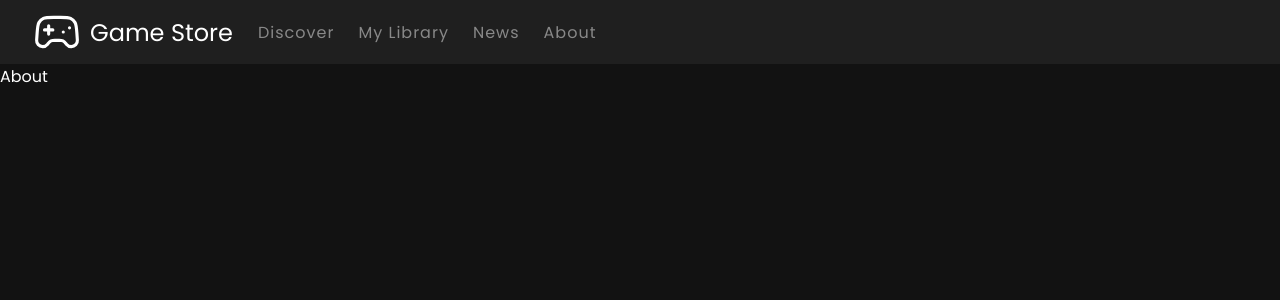
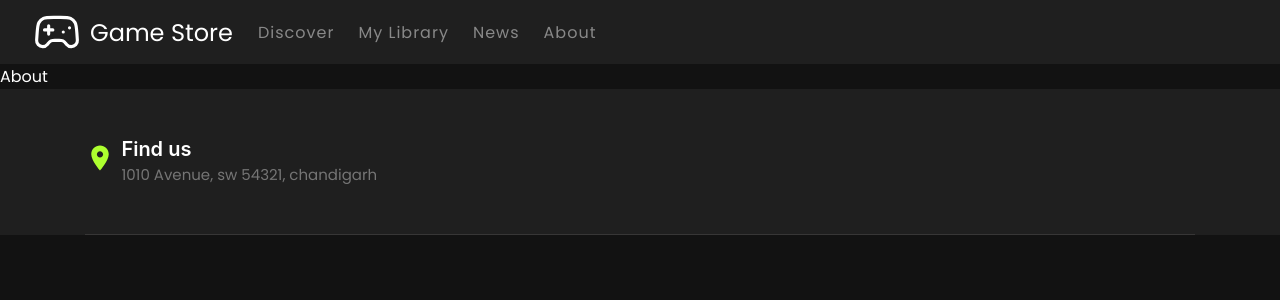
Before and after one commit to spiritnova/Game-Store-Launcher, a Next.js app: page /about in a window 1280 px wide. Shown: the top 300 px of the page. Built offline with nearby package versions, Linux system fonts and the light colour scheme.

Commit message:
Fixed the slider responsivness on mobile

```diff
--- /dev/null
+++ b/app/Components/Footer.jsx
@@ -0,0 +1,26 @@
+import styles from './Footer.module.css'
+import Location from '@mui/icons-material/LocationOn';
+
+export default function Footer() {
+  return (
+    <div className={styles.footer}>
+        <div className={styles.upper}>
+            <div className={styles.contacts}>
+                <div className={styles.contactrow}>
+                    <div className={styles.contact}>
+                        <div className={styles.icon}><Location/></div>
+                        <div className={styles.info}>
+                            <h4>Find us</h4>
+                            <p>1010 Avenue, sw 54321, chandigarh</p>
+                        </div>
+                    </div>
+                    <div className={styles.contact}></div>
+                    <div className={styles.contact}></div>
+                </div>
+            </div>
+
+
+        </div>
+    </div>
+  )
+}
--- /dev/null
+++ b/app/Components/Footer.module.css
@@ -0,0 +1,81 @@
+.footer{
+
+    background-color: rgb(31, 31, 31);
+    font-family: -apple-system, system-ui, BlinkMacSystemFont, 'Segoe UI', Roboto, Oxygen, Ubuntu, Cantarell, 'Open Sans', 'Helvetica Neue', sans-serif;
+}
+
+.upper{
+    width: 100%;
+    margin: 0 auto;
+    padding: 0 15px;
+}
+
+.contacts{
+    border-bottom: 1px solid #373636;
+    padding-bottom: 3rem;
+    padding-top: 3rem;
+}
+
+.contactrow{
+    display: flex;
+    flex-wrap: wrap;
+}
+
+.contact{
+    display: flex;
+    align-items: center;
+}
+
+.icon{
+    margin-right: 0.4rem;
+}
+
+.icon svg{
+    font-size: 30px;
+    color: greenyellow;
+}
+
+
+.info h4{
+    font-family: -apple-system, system-ui, BlinkMacSystemFont, 'Segoe UI', Roboto, Oxygen, Ubuntu, Cantarell, 'Open Sans', 'Helvetica Neue', sans-serif;
+    font-size: 20px;
+    font-weight: 600;
+    margin-bottom: 2px;
+}
+
+.info p{
+    font-size: 15px;
+    color: #757575;
+}
+
+@media (min-width: 768px) {
+    .contact{
+        -ms-flex: 0 0 33.333333%;
+        flex: 0 0 33.333333%;
+        max-width: 33.333333%;
+    }
+}
+
+@media (min-width: 576px) {
+    .upper {
+        max-width: 540px;
+    }
+}
+
+@media (min-width: 768px) {
+    .upper {
+        max-width: 720px;
+    }
+}
+
+@media (min-width: 992px) {
+    .upper {
+        max-width: 960px;
+    }
+}
+
+@media (min-width: 1200px) {
+    .upper {
+        max-width: 1140px;
+    }
+}
--- a/app/globals.css
+++ b/app/globals.css
@@ -22,8 +22,6 @@ a {
 }
 
 
-
-
 /* ======================Swiper styles================= */
 .swiper-button-next{
   color: white !important;
--- a/app/layout.js
+++ b/app/layout.js
@@ -1,3 +1,4 @@
+import Footer from './Components/Footer'
 import Navbar from './Components/Navbar'
 import './globals.css'
 import { Inter } from 'next/font/google'
@@ -15,6 +16,7 @@ export default function RootLayout({ children }) {
       <body className={inter.className}>
         <Navbar/>
         {children}
+        <Footer/>
       </body>
     </html>
   )
```
Also changed, not shown: app/Components/Home/GamesOnSale.js (+26 -1 lines), app/Components/Home/GamesOnSale.module.css (+11 -3 lines).
